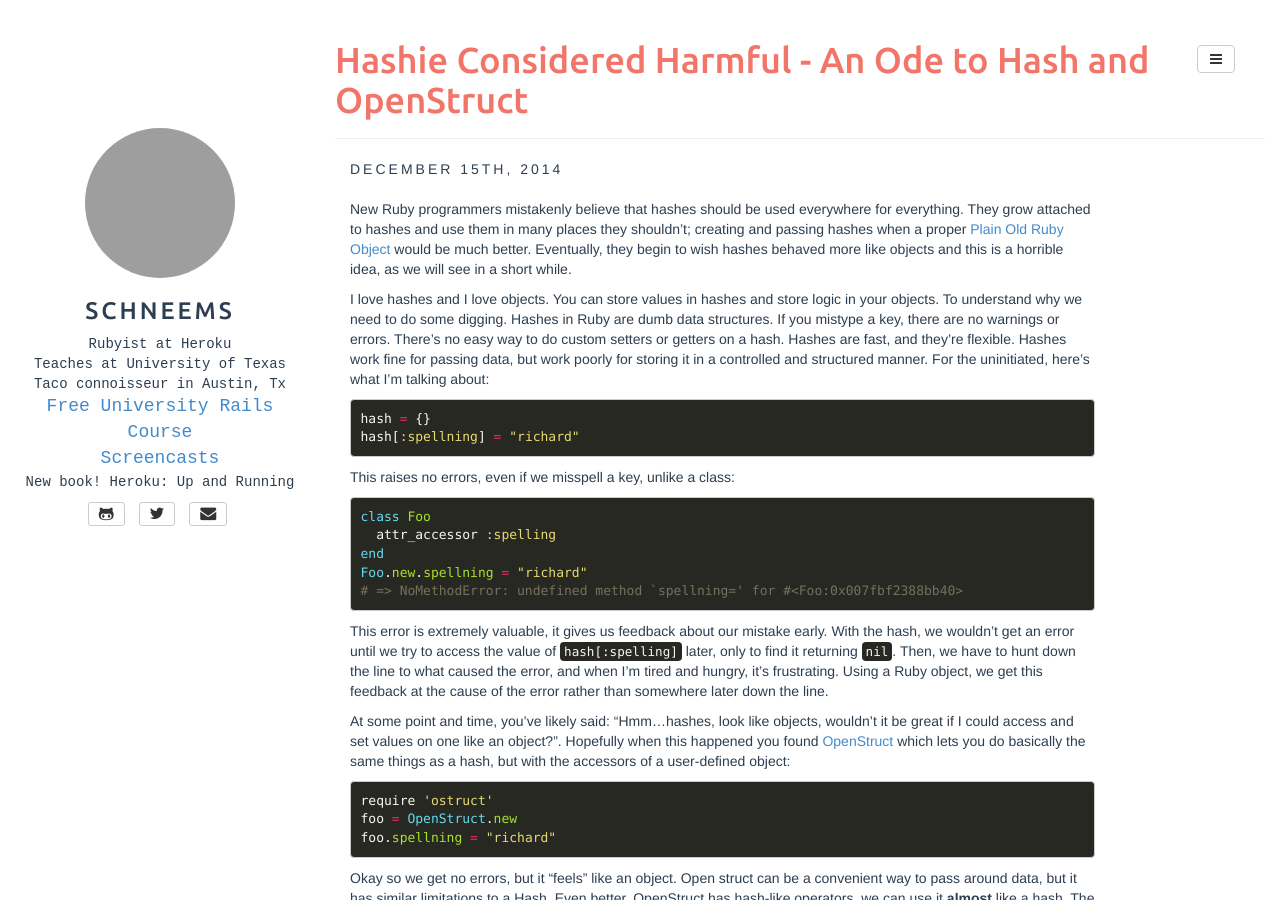
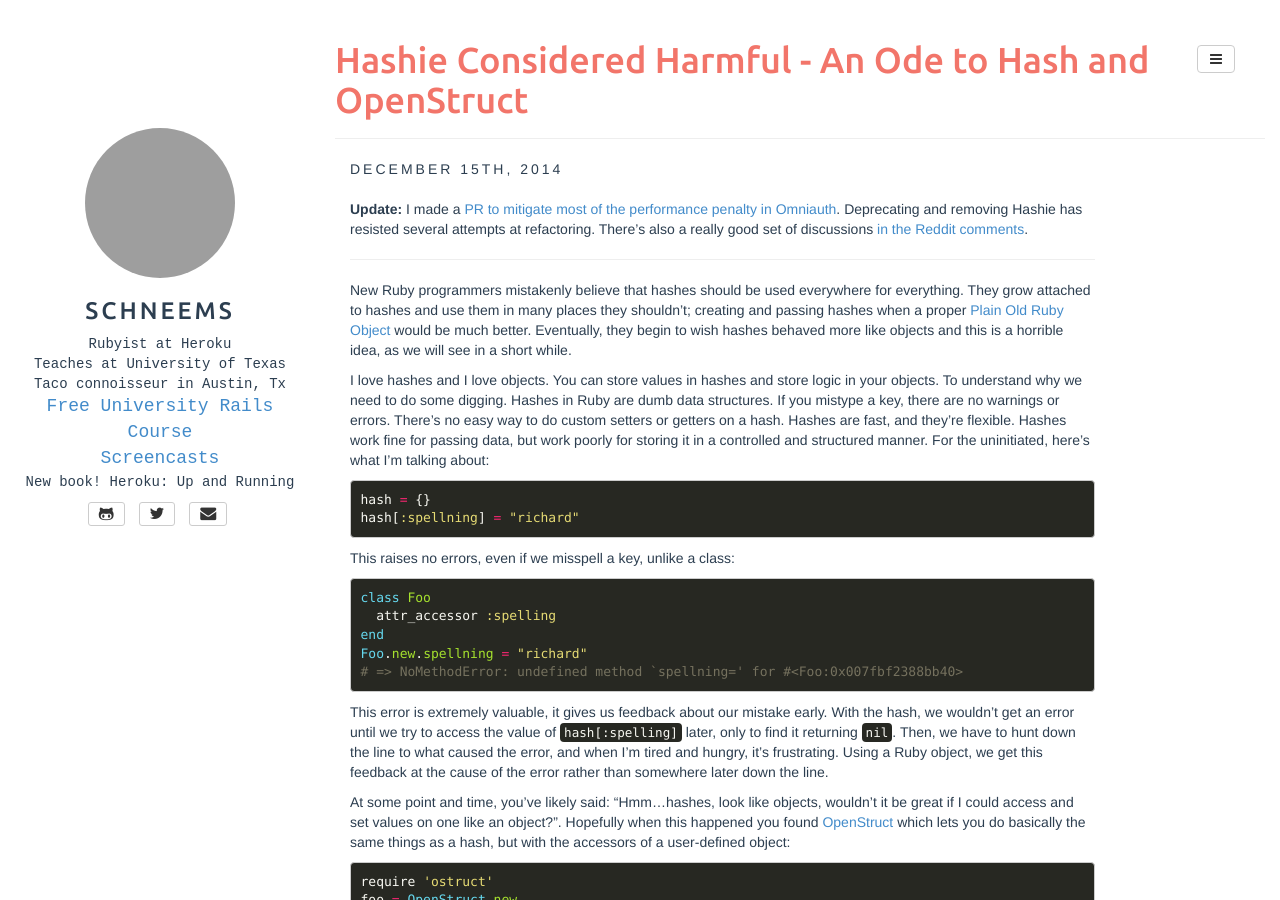
Before and after one commit to schneems/schneems, a Jekyll site: the page built from _posts/2014-12-15-hashie-considered-harmful.md, in a window 1280 px wide and 900 px high. Built offline with Jekyll 4.4.1, drawn with Linux system fonts in a browser that asks for light colours; Markdown is read by kramdown in place of the engine named in the settings; grey boxes are pictures that could not be loaded.

Commit message:
Add update section

```diff
--- a/_posts/2014-12-15-hashie-considered-harmful.md
+++ b/_posts/2014-12-15-hashie-considered-harmful.md
@@ -6,6 +6,9 @@
 tags: performance, benchmarking, ruby, hash, memory
 ---
 
+**Update:** I made a [PR to mitigate most of the performance penalty in Omniauth](https://github.com/intridea/omniauth/pull/774). Deprecating and removing Hashie has resisted several attempts at refactoring. There's also a really good set of discussions [in the Reddit comments](http://www.reddit.com/r/ruby/comments/2pkzec/hashie_considered_harmful_an_ode_to_hash_and/).
+
+-----------
 
 New Ruby programmers mistakenly believe that hashes should be used everywhere for everything. They grow attached to hashes and use them in many places they shouldn't; creating and passing hashes when a proper [Plain Old Ruby Object](http://blog.steveklabnik.com/posts/2011-09-06-the-secret-to-rails-oo-design) would be much better. Eventually, they begin to wish hashes behaved more like objects and this is a horrible idea, as we will see in a short while.
 
```
